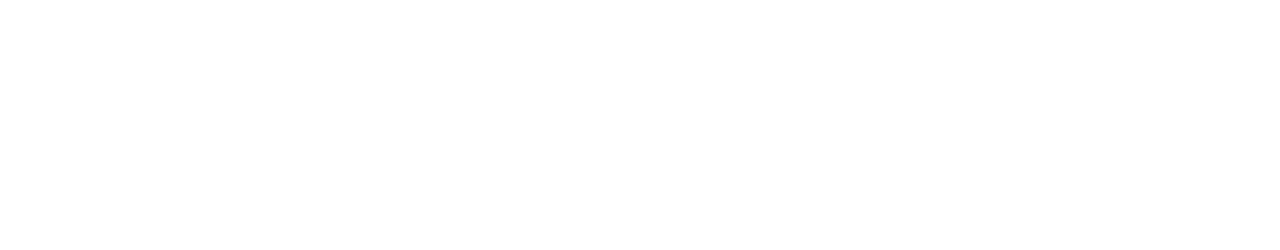
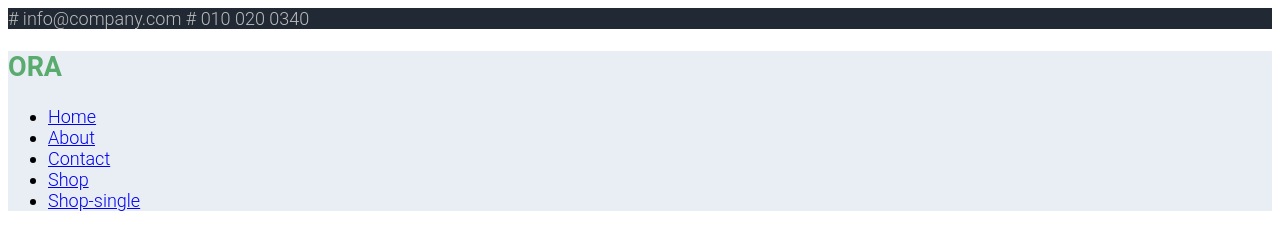
Before and after one commit to bilbilhoxha/elsa-denisi, a plain HTML site: page index.html in a window 1280 px wide. Drawn offline with Linux system fonts and the light colour scheme.

Commit message:
topheader&menu

```diff
--- a/index.html
+++ b/index.html
@@ -1,5 +1,41 @@
 <!DOCTYPE html>
+<html lang="en">
+    <head>
+     <meta charset="utf-8" />
+     <meta name="viewport" content="width=device-width, initial-scale=1" /> <!-- web responsive-->
+     <title>Ora shop</title>
+     <link rel="stylesheet" href="assets/css/templatemo.css">
+     <link rel="stylesheet" href="assets/img/">
 
+
+     </head>
+     <body>
+        <!--Top Header-->
+        <nav class="bg-dark"  >
+            <span class="text-muted"> # info@company.com</span>
+            <span class="text-muted"> # 010 020 0340</span>
+        </nav>
+        <!-- NAV MENU -->
+     <nav class="bg-light">
+      <h1 class="text-success">ORA</h1>
+        <div class="templatemo_nav_top">
+          <ul class="templatemo_main_nav ">
+            <li class="nav-item "><a class="templatemo_main_nav  " href="#">Home</a></li>
+            <li class="nav-item"><a class="templatemo_main_nav" href="#">About</a></li>
+            <li class="nav-item"><a class="templatemo_main_nav" href="#">Contact</a></li>
+            <li class="nav-item"><a class="templatemo_main_nav" href="#">Shop</a></li>
+            <li class="nav-item"><a class="templatemo_main_nav" href="#">Shop-single</a></li>
+          </ul>
+        </div>
+
+        </nav>
+
+
+
+
+     </body>
+
+ </html>
 
 <!--kerekse per elsen do bej topheader edhe menun me te dhena si  'title ora shop,linku per responsive,pathet  me link per csss img  edhe fonts nje nga nje ,2 link per load fonts,topnavigation do perdoresh tag edhe selektorin nav,
 header ose menu do perorim perseri me selektorin nav do perdoresh diuv pathet e faqeve ahref  do perdoresh ul
```
